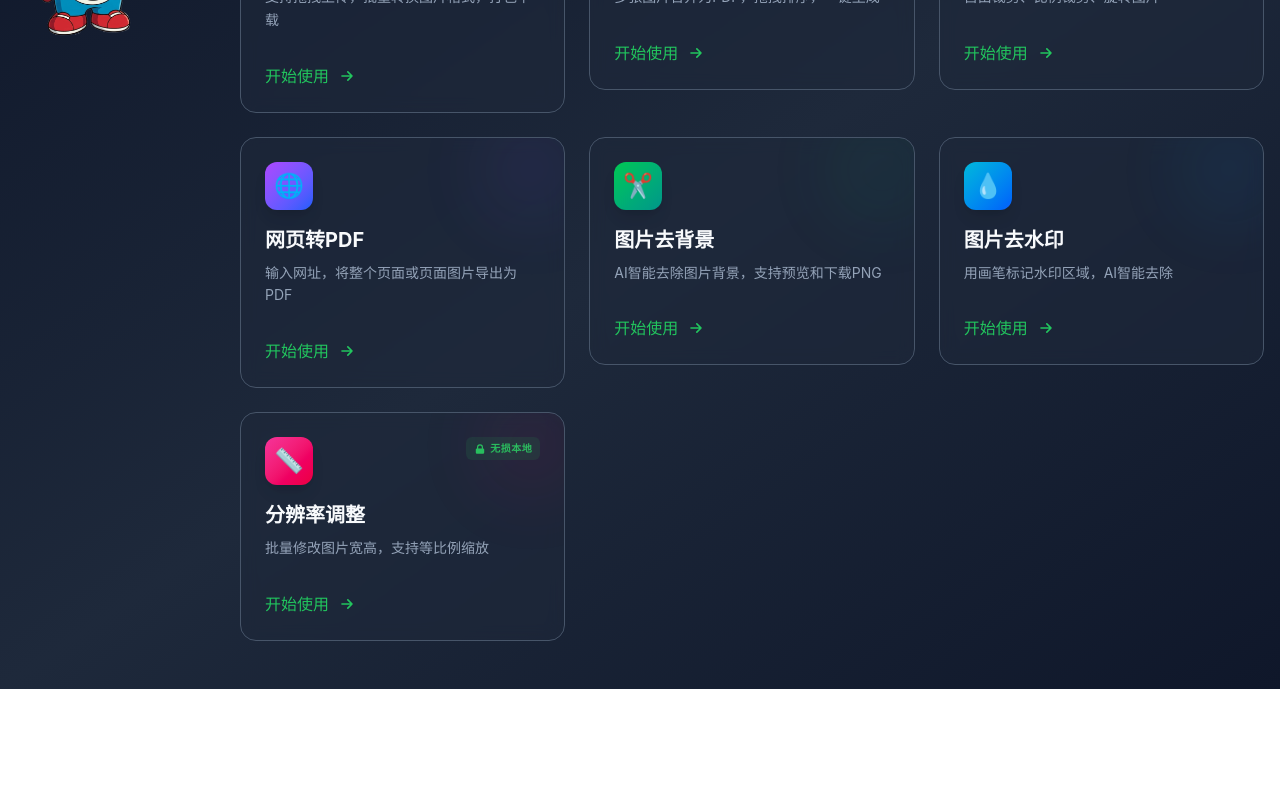
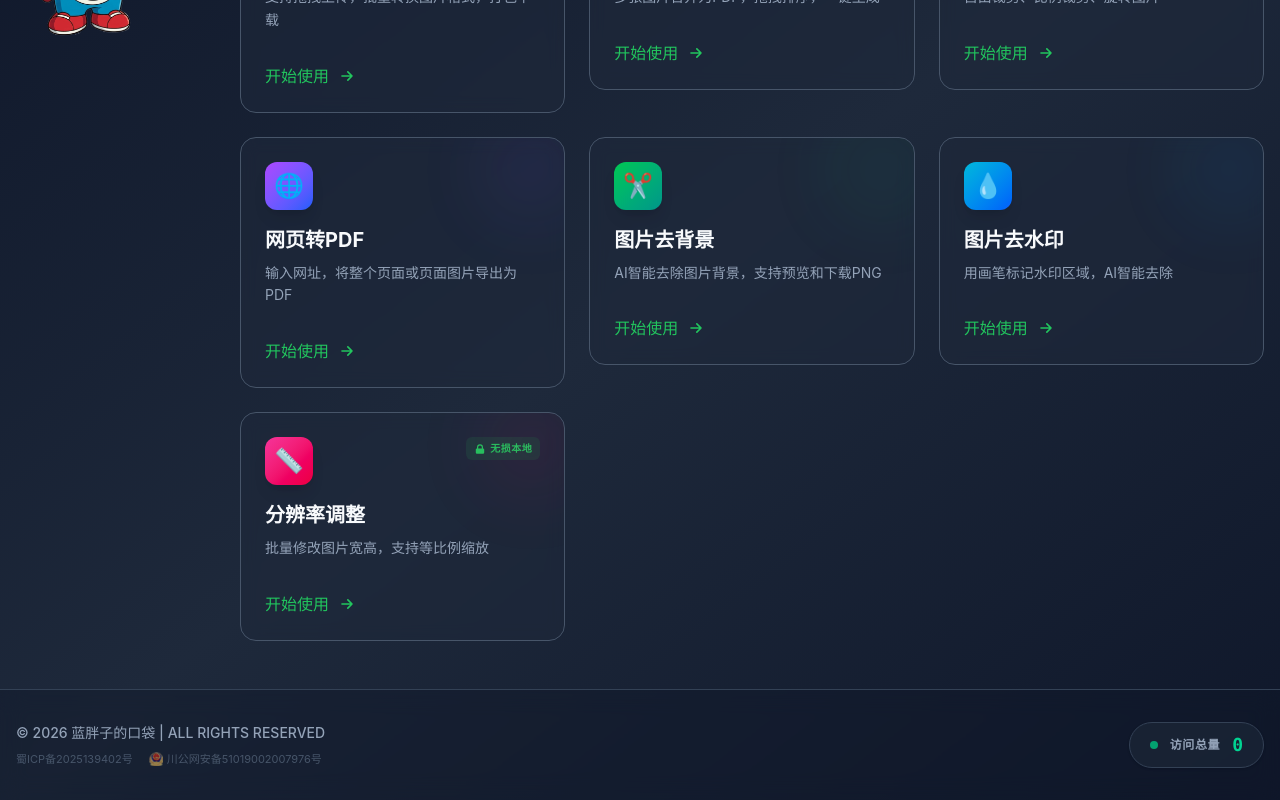
Before and after one commit to YyyQq-C/webtool, a React (Vite) app: page / in a window 1280 px wide. Shown: the part 187-987 px from the top of the page. Before the commit the page ends 876 px from the top, so only its background shows below. Built offline with nearby package versions, Linux system fonts and the light colour scheme; no server answers.

Commit message:
添加访问记录

```diff
--- a/src/components/Footer.jsx
+++ b/src/components/Footer.jsx
@@ -1,35 +1,54 @@
+import { useState, useEffect } from 'react'
+
 function Footer() {
-  return null // 暂时隐藏页脚
-  /*
+  const [stats, setStats] = useState({ visits: 0 })
+
+  useEffect(() => {
+    // 只有在首页或者全局加载一次访问统计
+    const fetchStats = async () => {
+      try {
+        const res = await fetch('/bg-api/api/stats')
+        if (res.ok) {
+          const data = await res.json()
+          setStats(data)
+        }
+      } catch (err) {
+        console.error('Failed to fetch stats:', err)
+      }
+    }
+    fetchStats()
+  }, [])
+
   return (
-    <footer className="bg-black/30 backdrop-blur-sm border-t border-white/10 mt-auto">
-      <div className="container mx-auto px-4 py-6">
-        <div className="text-center text-[#94A3B8] text-sm space-y-1">
-          <p>© 2026 woyoai 版权所有 | ALL RIGHTS RESERVED</p>
-          <div className="flex items-center justify-center gap-4 flex-wrap">
-            <a
-              href="http://www.beian.gov.cn/portal/registerSystemInfo"
-              target="_blank"
-              rel="noopener noreferrer"
-              className="flex items-center gap-1 hover:text-gray-300 transition-colors"
-            >
-              <img src="/beian.png" alt="公网安备" className="w-4 h-4 inline" />
-              <span>川公网安备51019002007976号</span>
-            </a>
-            <a
-              href="https://beian.miit.gov.cn/"
-              target="_blank"
-              rel="noopener noreferrer"
-              className="hover:text-gray-300 transition-colors"
-            >
-              蜀ICP备2025139402号
-            </a>
+    <footer className="bg-[#0F172A]/40 backdrop-blur-md border-t border-[#334155] mt-auto py-8">
+      <div className="container mx-auto px-4">
+        <div className="flex flex-col md:flex-row items-center justify-between gap-6">
+          {/* 左侧：版权与备案 */}
+          <div className="text-center md:text-left space-y-2">
+             <p className="text-[#94A3B8] text-sm font-medium">© 2026 蓝胖子的口袋 | ALL RIGHTS RESERVED</p>
+             <div className="flex items-center justify-center md:justify-start gap-4 text-[11px] text-[#475569]">
+                <a href="https://beian.miit.gov.cn/" target="_blank" rel="noopener noreferrer" className="hover:text-emerald-500 transition-colors">
+                  蜀ICP备2025139402号
+                </a>
+                <a href="http://www.beian.gov.cn/portal/registerSystemInfo" target="_blank" rel="noopener noreferrer" className="flex items-center gap-1 hover:text-emerald-500 transition-colors">
+                  <img src="/beian.png" alt="" className="w-3.5 h-3.5 opacity-60 group-hover:opacity-100" />
+                  <span>川公网安备51019002007976号</span>
+                </a>
+             </div>
+          </div>
+
+          {/* 右侧：访问统计 */}
+          <div className="flex items-center gap-6">
+             <div className="bg-[#1E293B]/60 rounded-full px-5 py-2 border border-[#334155] shadow-sm flex items-center gap-3">
+                <span className="w-2 h-2 rounded-full bg-emerald-500 animate-pulse"></span>
+                <span className="text-[#94A3B8] text-xs font-bold uppercase tracking-wider">访问总量</span>
+                <span className="text-emerald-400 font-mono text-lg font-black">{stats.visits.toLocaleString()}</span>
+             </div>
           </div>
         </div>
       </div>
     </footer>
   )
-  */
 }
 
 export default Footer
```
Also changed, not shown: 1 other file (tests, documents, lock files or other folders).
